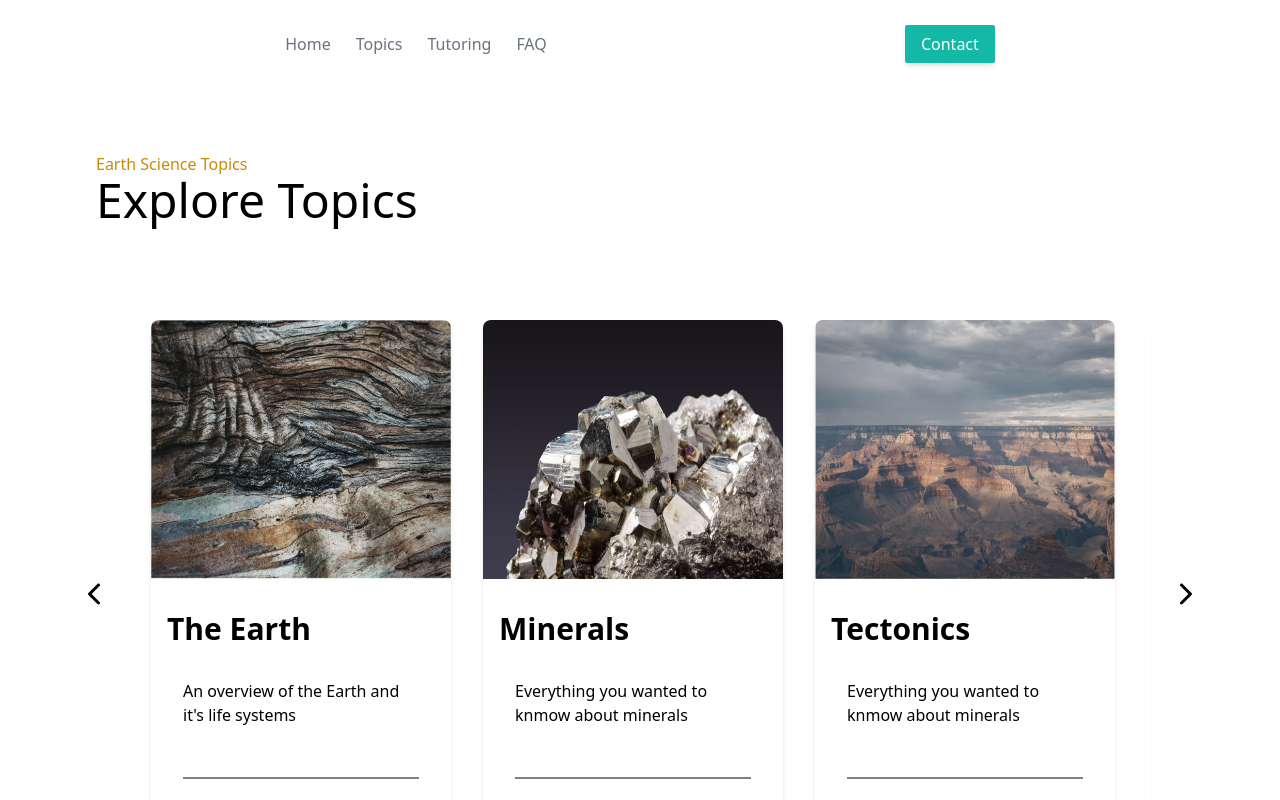
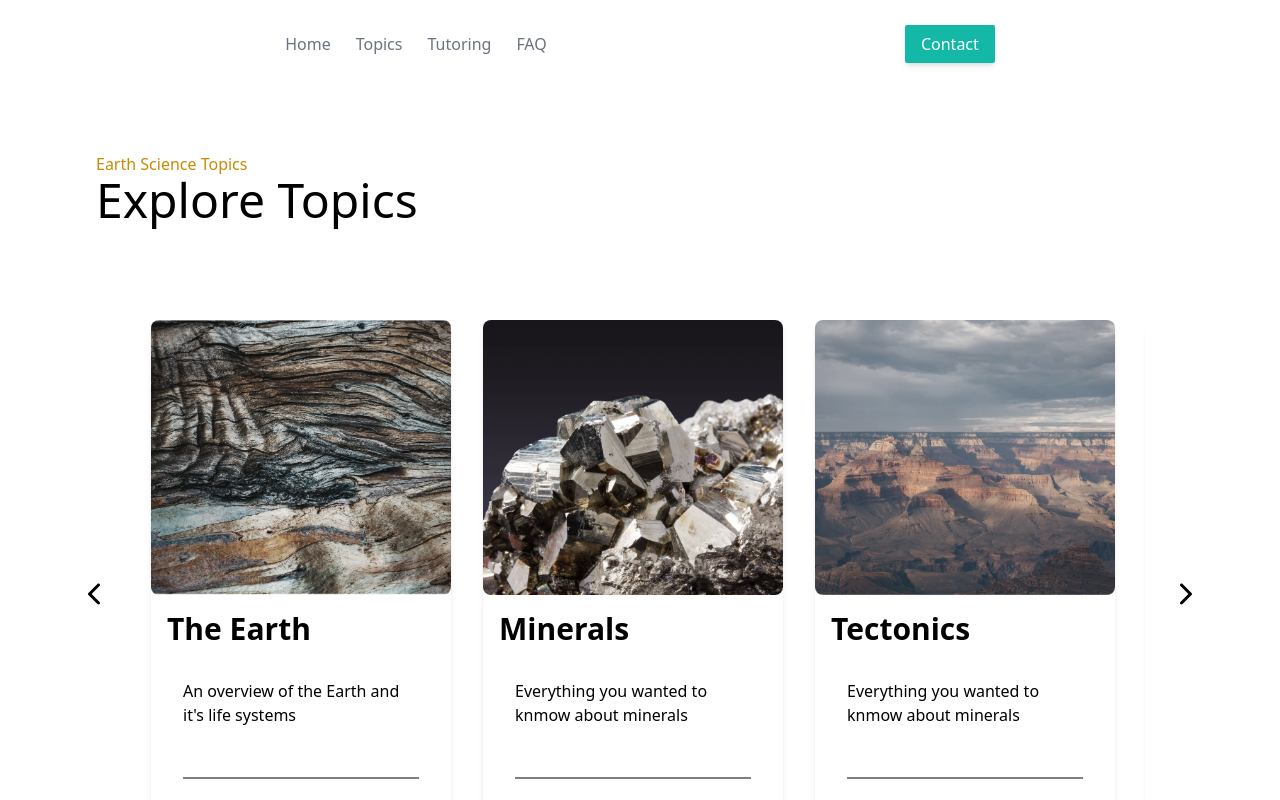
Before and after one commit to gerardojgarcia/geo_helper_nuxt, a Nuxt app: page /TopicPage in a window 1280 px wide. Shown: the top 800 px of the page. Built offline with nearby package versions, Linux system fonts and the light colour scheme.

Commit message:
web performance improvements: text compression and robots.txt

```diff
--- a/app.vue
+++ b/app.vue
@@ -1,6 +1,7 @@
 <template>
   <div>
     <NuxtLayout>
+    <NuxtLoadingIndicator /><!-- here -->
       <NuxtPage/>
     </NuxtLayout>
   </div>
--- a/components/ShowCase.vue
+++ b/components/ShowCase.vue
@@ -33,7 +33,7 @@ export default {
 
 
 
-    <img src="/imgs/showcase-img.svg" alt="Young person studying at a computer" class=" w-full md:w-3/4 place-center self-center">
+    <img src="/imgs/showcase-img.svg" alt="Young person studying at a computer" class="  md:w-3/4 place-center self-center">
 
 
   </div>
@@ -52,4 +52,10 @@ h1 {
   text-shadow:   1px 4px 2px rgba(0, 0, 0, 0.164);
 }
 
+
+.showcase-img {
+  width: 65%;
+
+}
+
 </style>
--- a/components/Topics.vue
+++ b/components/Topics.vue
@@ -50,7 +50,7 @@ export default {
 <div class="flex flex-row w-full align-center justify-center items-center" data-aos="fade-up-left" data-aos-duration="500">
 
             <div>
-                <button  class="bg-white border-0 p-6" @click="topicLeft"><font-awesome-icon icon="fas fa-chevron-left" class="text-black text-2xl" /></button>
+                <button  class="bg-white border-0 p-6" @click="topicLeft" aria-label="Move Items left"><font-awesome-icon icon="fas fa-chevron-left" class="text-black text-2xl" /></button>
         </div>
 
 
@@ -70,7 +70,7 @@ export default {
         </div>
 
         <div>
-            <button class="bg-white border-0 p-6"  @click="topicRight"><font-awesome-icon icon="fas fa-chevron-right" class="text-black text-2xl" /></button>
+            <button class="bg-white border-0 p-6" aria-label="Move Items right" @click="topicRight"><font-awesome-icon icon="fas fa-chevron-right" class="text-black text-2xl" /></button>
         </div>
 
 
--- a/components/TopicsCard.vue
+++ b/components/TopicsCard.vue
@@ -16,17 +16,20 @@ import AppButton from './AppButton.vue';
 <template>
 
 
-        <div class="topic-card rounded-lg flex flex-col shadow-md hover:shadow-xl mx-4 text-left cursor-pointer " >
+    <div class="topic-card rounded-lg flex flex-col shadow-md hover:shadow-xl mx-4 text-left cursor-pointer ">
 
-       <img :src="topic.image" alt="" class="topic-img rounded-lg mb-4 pb-4" >
-        <strong class="mx-4 text-3xl" >{{topic.topic}}</strong>
-        <p class="mx-8 my-8">{{topic.description}}</p>
+
+            <img :src="topic.image" alt="Image for Topic Content" class="topic-img rounded-lg mb-4 ">
+        <strong class="mx-4 text-3xl">{{ topic.topic }}</strong>
+        <p class="mx-8 my-8">{{ topic.description }}</p>
 
 
         <div class="mt-auto mb-8 self-center">
 
 
-        <NuxtLink :to="topic.link" class="text-white rounded-sm bg-teal-500 shadow-md px-4 py-2 hover:bg-teal-400 border-0 hover:shadow-xl hover:text-white ">Explore</NuxtLink>
+            <NuxtLink :to="topic.link"
+                class="text-white rounded-sm bg-teal-500 shadow-md px-4 py-2 hover:bg-teal-400 border-0 hover:shadow-xl hover:text-white ">
+                Explore</NuxtLink>
 
         </div>
 
@@ -40,9 +43,8 @@ import AppButton from './AppButton.vue';
 
 
 <style scoped>
-
 .topic-card {
-            width: 300px;
+    min-width: 300px;
     max-height: 550px;
 
 
@@ -57,12 +59,8 @@ import AppButton from './AppButton.vue';
 
 
 .topic-img {
+    object-fit: cover;
+    width: 100%;
     height: 50%;
-            width: 100%
 }
-
-
-
-
-
 </style>
--- a/nuxt.config.ts
+++ b/nuxt.config.ts
@@ -4,6 +4,7 @@ import {defineNuxtConfig} from "nuxt/config";
 export default defineNuxtConfig({
 	modules: [
 		'@nuxtjs/tailwindcss',
+		['@nuxtjs/robots', { configPath: "~/config/robots.config" }]
 
 
 
@@ -29,6 +30,9 @@ export default defineNuxtConfig({
 			{ name: 'description', content: 'Free resources to help you master your Earth Science Courses' }
 			 ],
 		}
+	},
+	nitro: {
+		compressPublicAssets: true,
 	}
 
 
--- a/package.json
+++ b/package.json
@@ -13,11 +13,15 @@
     "@fortawesome/free-brands-svg-icons": "^6.2.1",
     "@fortawesome/free-solid-svg-icons": "^6.2.1",
     "@fortawesome/vue-fontawesome": "^3.0.2",
+    "@nuxt/image-edge": "^1.0.0-27919678.2f5b64b",
     "@nuxtjs/fontawesome": "^1.1.2",
     "@nuxtjs/tailwindcss": "^6.1.3",
     "aos": "^2.3.4",
     "nuxt": "3.0.0",
     "vue-gtag": "^2.0.1",
     "vue-gtag-next": "^1.14.0"
+  },
+  "dependencies": {
+    "@nuxtjs/robots": "^3.0.0"
   }
 }
--- a/pages/index.vue
+++ b/pages/index.vue
@@ -96,7 +96,7 @@ export default {
         id: 7,
         topic: 'Metamorphic Rocks',
         description: "Everything you wanted to knmow about minerals",
-        image: '/imgs/img5.webp',
+        image: '/imgs/img2.webp',
         link: "Metamorphic"
 
       },
@@ -140,11 +140,7 @@ export default {
 
 <template>
   <div>
-<VueGtag v-bind="{ event: 'page_view',
-params: {
-  page_path:'/'
-}
-}"/>
+
     <ShowCase/>
     <Features/>
     <Topics :topics='topics'/>
--- a/plugins/vue-gtag.client.js
+++ /dev/null
@@ -1,11 +0,0 @@
-import VueGtag from 'vue-gtag'
-
-import {defineNuxtPlugin} from "nuxt/app";
-
-export default defineNuxtPlugin((nuxtApp) => {
-    nuxtApp.vueApp.use(VueGtag, {
-        property: {
-            id: 'G-2N50LHTJC8'
-        }
-    }, nuxtApp.$router)
-})
```
Also changed, not shown: 2 other files (tests, documents, lock files or other folders). Lines whose indentation alone changed are shown as unchanged.
